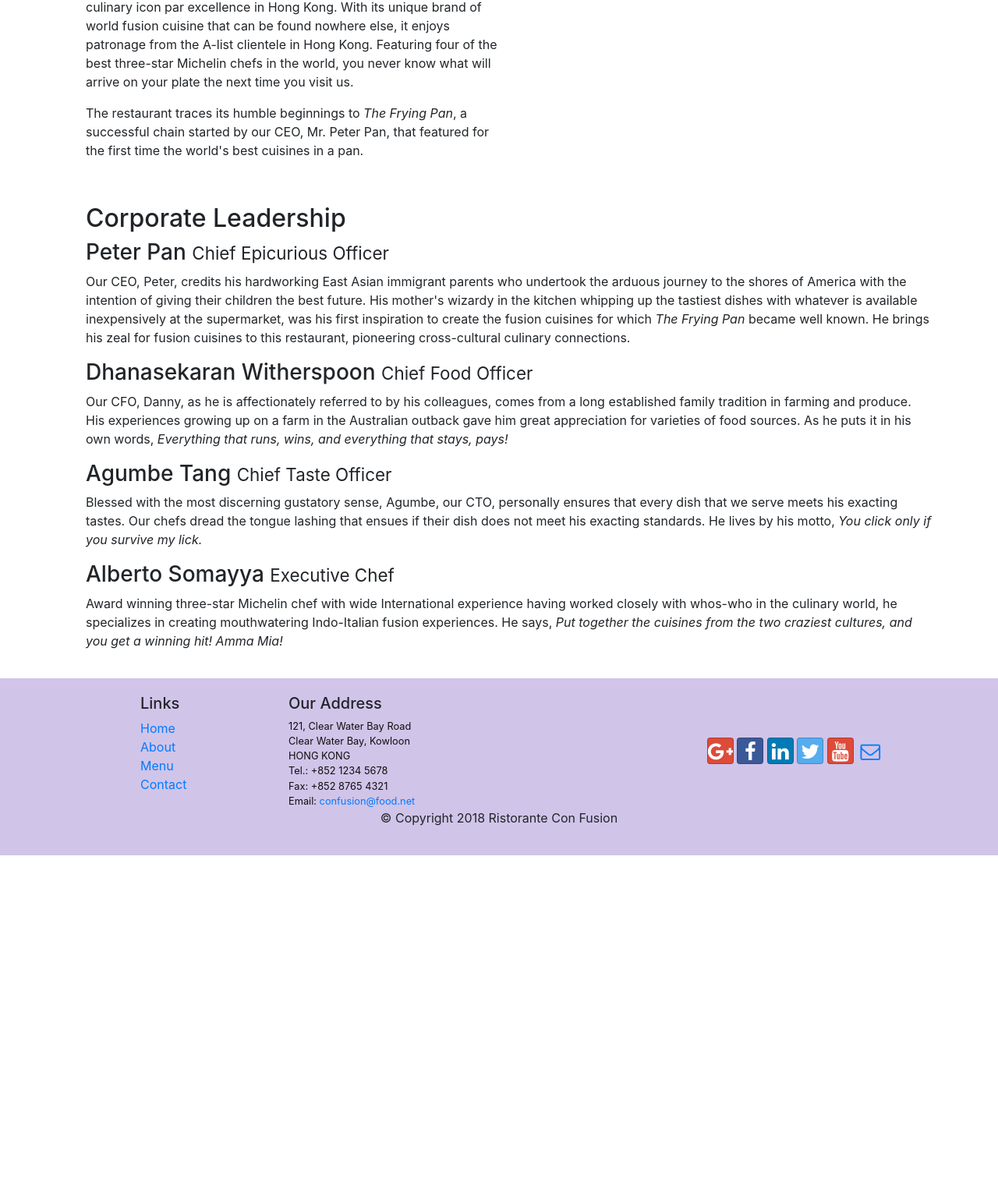
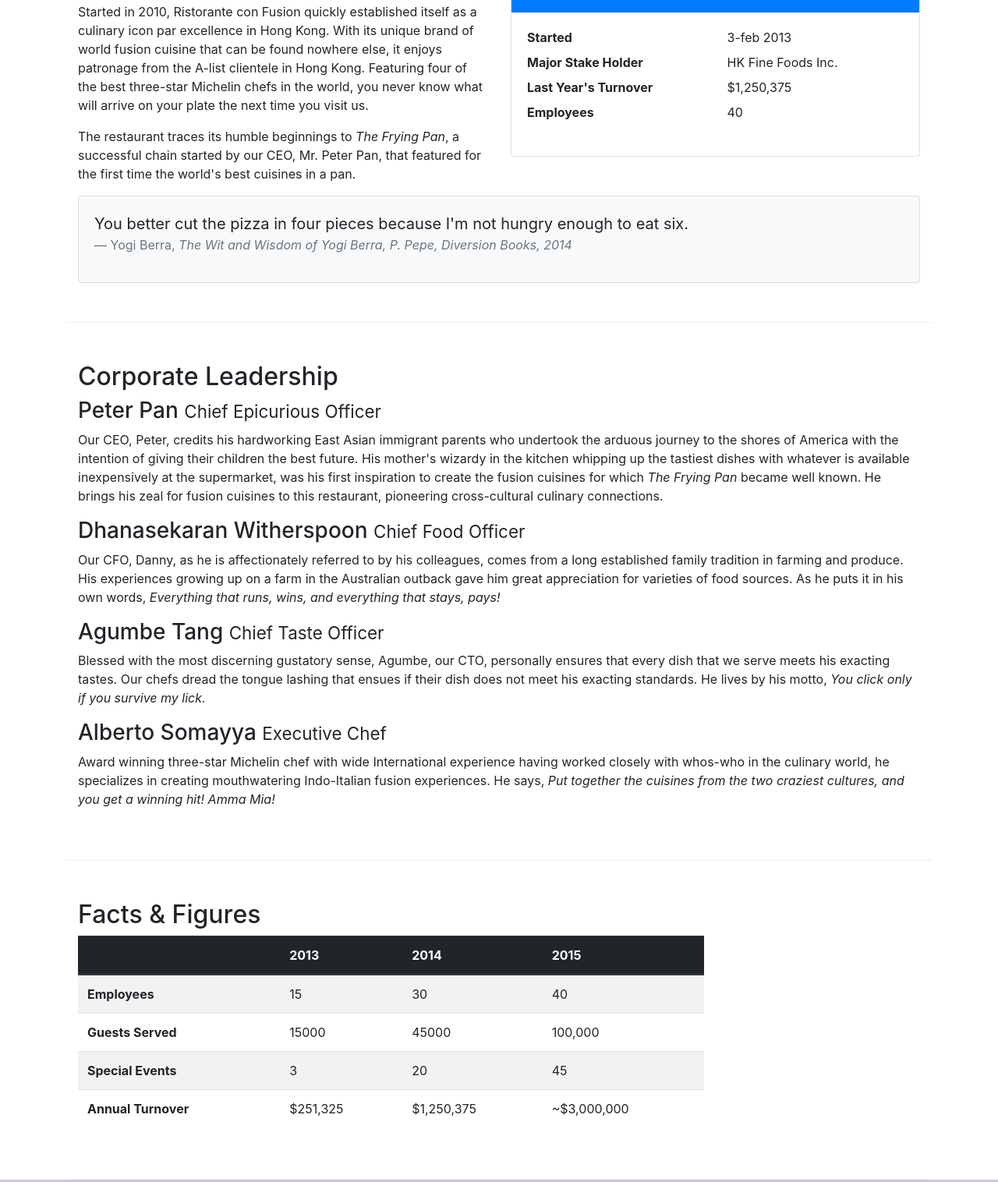
Before and after one commit to lapy113/learning-bootstrap, a website: page aboutus.html in a window 1280 px wide. Shown: the part 558-2074 px from the top of the page at 78% size. Before the commit the page ends 1655 px from the top, so only its background shows below. Drawn offline with nearby package versions, Linux system fonts and the light colour scheme.

```diff
--- a/aboutus.html
+++ b/aboutus.html
@@ -24,7 +24,7 @@
             <button class="navbar-toggler" type="button" data-toggle="collapse" data-target="#Navbar">
                     <span class="navbar-toggler-icon"></span>
             </button>
-            <a class="navbar-brand " href="/index.html">Ristorante Con Fusion</a>
+            <a class="navbar-brand " href="/index.html"><img src="img/logo.png" height="30" width="41" alt=""> </a>
             <div class="collapse navbar-collapse" id="Navbar">
                 <ul class="navbar-nav mr-auto">
                     <li class="nav-item "> <a class="nav-link" href="index.html"> <span class="fa fa-home fa-lg"></span> Home</a> </li>
@@ -62,18 +62,47 @@
             </div>
         </div>
 
-        <div class="row our-history ">
+        <div class="row row-content ">
             <div class="col-12 col-sm-6 ">
                 <h2>Our History</h2>
                 <p>Started in 2010, Ristorante con Fusion quickly established itself as a culinary icon par excellence in Hong Kong. With its unique brand of world fusion cuisine that can be found nowhere else, it enjoys patronage from the A-list clientele in Hong Kong.  Featuring four of the best three-star Michelin chefs in the world, you never know what will arrive on your plate the next time you visit us.</p>
                 <p>The restaurant traces its humble beginnings to <em>The Frying Pan</em>, a successful chain started by our CEO, Mr. Peter Pan, that featured for the first time the world's best cuisines in a pan.</p>
             </div>
-            <div>
+            <div class="col-sm">
+                <div class="card">
+                    <h3 class="card-header bg-primary text-white">
+                        Facts At a Glance
+                    </h3>
+                    <div class="card-body">
+                        <dl class="row">
+                            <dt class="col-6">Started</dt>
+                            <dd class="col-6">3-feb 2013</dd>
+                            <dt class="col-6">Major Stake Holder</dt>
+                            <dd class="col-6">HK Fine Foods Inc.</dd>
+                            <dt class="col-6">Last Year's Turnover</dt>
+                            <dd class="col-6">$1,250,375</dd>
+                            <dt class="col-6">Employees</dt>
+                            <dd class="col-6">40</dd>
+                        </dl>
+                    </div>
+                </div>
+            </div>
+            <div class="col-12">
+                <div class="card card-body bg-light">
+                    <blockquote class="blockquote">
+                        <p class="mb-0">You better cut the pizza in four pieces because
+                            I'm not hungry enough to eat six.</p>
+                        <footer class="blockquote-footer">Yogi Berra,
+                            <cite title="Source Title ">The Wit and Wisdom of Yogi Berra,
+                            P. Pepe, Diversion Books, 2014</cite>
+                        </footer>
+                    </blockquote>
+                </div>
             </div>
         </div>
 
 
-        <div class="row corporate-leaders">
+        <div class="row row-content">
             <div class="col-12">
                 <h2>Corporate Leadership</h2>
                 <h3>Peter Pan <small>Chief Epicurious Officer</small></h3>
@@ -86,6 +115,55 @@
                 <p class="d-none d-sm-block">Award winning three-star Michelin chef with wide International experience having worked closely with whos-who in the culinary world, he specializes in creating mouthwatering Indo-Italian fusion experiences. He says, <em>Put together the cuisines from the two craziest cultures, and you get a winning hit! Amma Mia!</em></p>
             </div>
        </div>
+
+       <div class="row row-content">
+            <div class="col-12 col-sm-9 ">
+                <h2>Facts &amp; Figures</h2>
+                <div class="table-responsive">
+                    <table class="table table-striped">
+                        <thead class="thead-dark ">
+                            <tr>
+                                <th>&nbsp;</th>
+                                <th>2013</th>
+                                <th>2014</th>
+                                <th>2015</th>
+
+                            </tr>
+                        </thead>
+                        <tbody>
+                            <tr>
+                                <th>Employees</th>
+                                <td>15</td>
+                                <td>30</td>
+                                <td>40</td>
+                            </tr>
+                            <tr>
+                                <th>Guests Served</th>
+                                <td>15000</td>
+                                <td>45000</td>
+                                <td>100,000</td>
+                            </tr>
+                            <tr>
+                                <th>Special Events</th>
+                                <td>3</td>
+                                <td>20</td>
+                                <td>45</td>
+                            </tr>
+                            <tr>
+                                <th>Annual Turnover</th>
+                                <td>$251,325</td>
+                                <td>$1,250,375</td>
+                                <td>~$3,000,000</td>
+                            </tr>
+                        </tbody>
+                    </table>
+                </div>
+            </div>
+            <div class="col-12 col-sm-3">
+
+            </div>
+       </div>
+
 
     </div>
 
--- a/css/styles.css
+++ b/css/styles.css
@@ -29,10 +29,7 @@
     color: #0f0f0f;
 }
 
-.our-history,.corporate-leaders{
-    padding: 20px 0px 20px 0px;
-    margin-left: 10px;
-}
+
 
 body {
     padding: 50px 0px 0px 0px;
```
Also changed, not shown: contactus.html (+1 -1 lines), index.html (+23 -7 lines).
